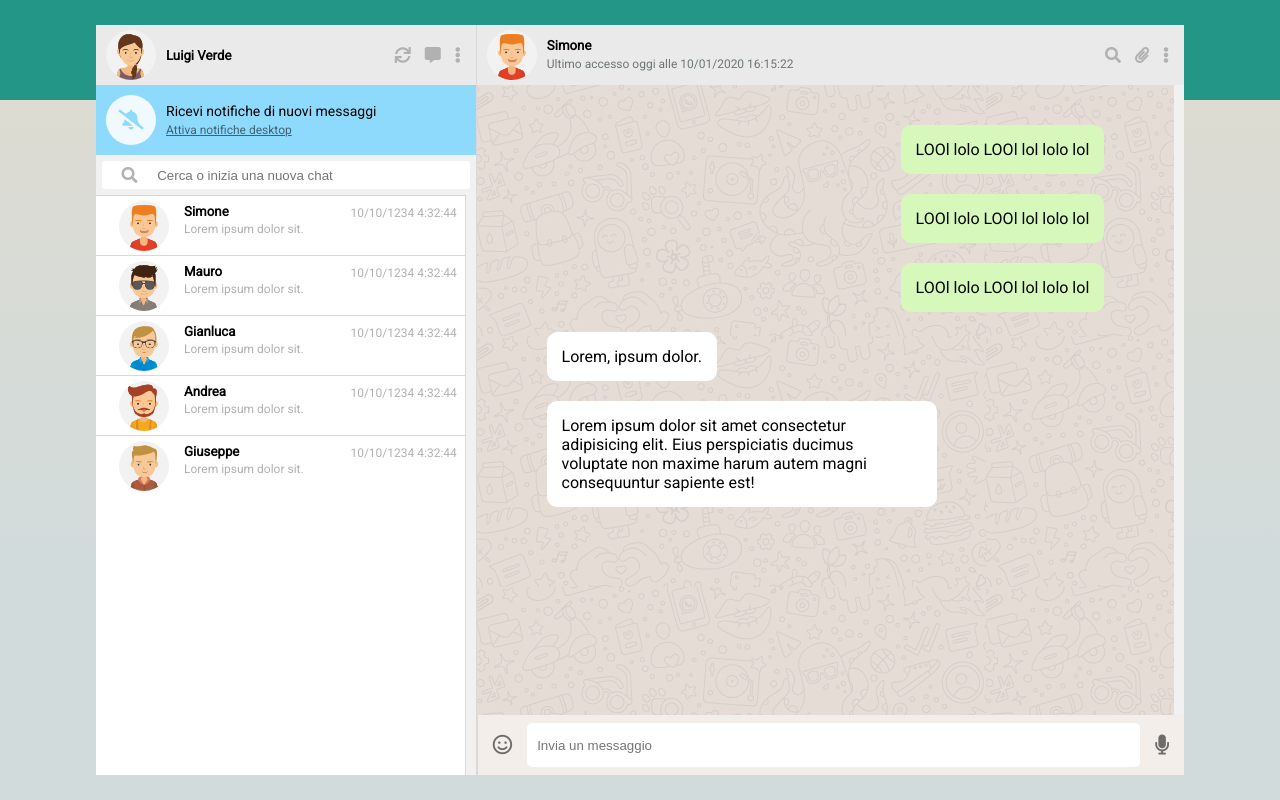
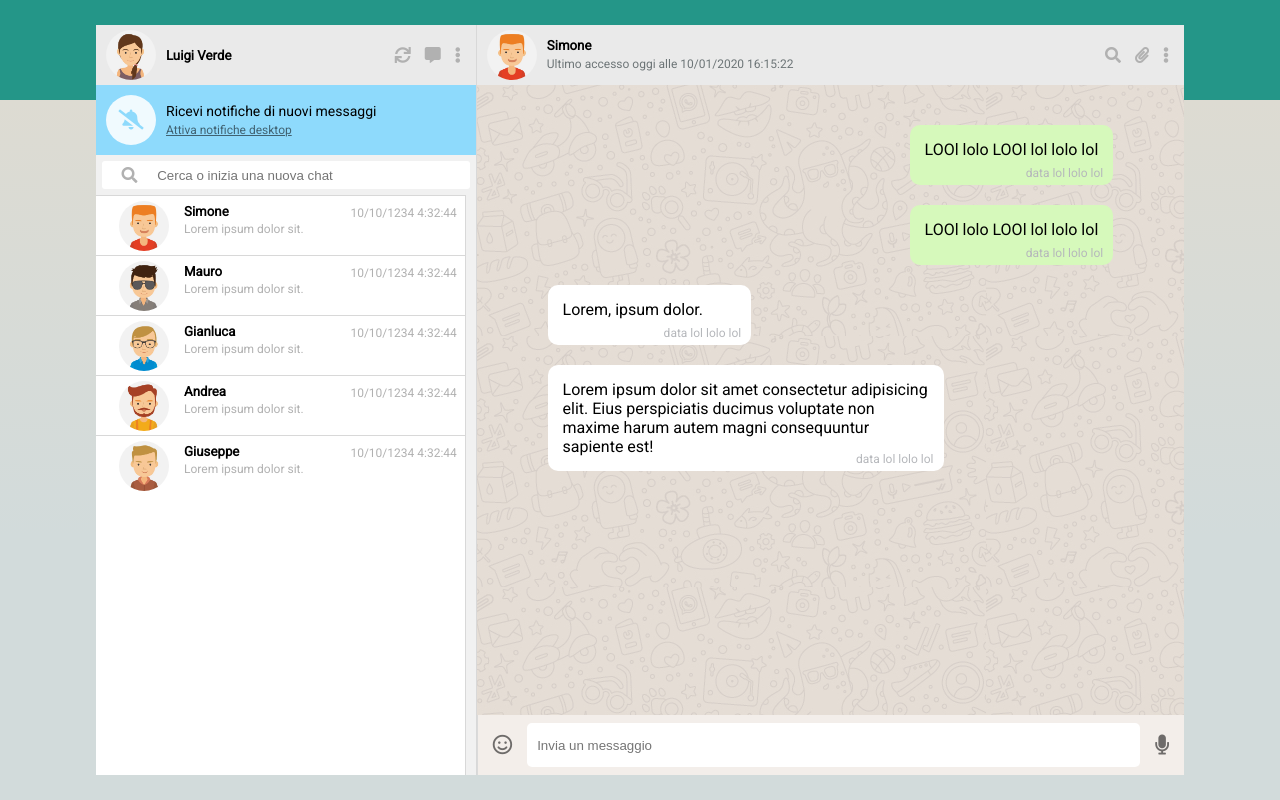
Before and after one commit to GinoGreen/vue-boolzapp, a plain HTML site: page Milestone_1/index.html in a window 1280 px wide. Drawn offline with nearby package versions, Linux system fonts and the light colour scheme.

Commit message:
Milestone 1 Complete

```diff
--- a/Milestone_1/css/style.css
+++ b/Milestone_1/css/style.css
@@ -218,7 +218,6 @@ ul {
 
 /* DISPLAY MESSAGES */
 .display-messages {
-   width: calc(100% - 10px);
    height: calc(100% - 60px - 60px);
    background-image: url('../img/mine.jpg');
    overflow: auto;
@@ -241,8 +240,9 @@ ul {
 }
 .recived,
 .sent {
-   min-width: 30%;
+   min-width: 36%;
    max-width: 70%;
+   min-height: 60px;
    padding: 15px;
    margin-top: 10px;
    margin-bottom: 10px;
@@ -253,3 +253,11 @@ ul {
    font-size: 16px;
    border-radius: 10px;
 }
+.messages-container span.date {
+   position: absolute;
+   bottom: 5px;
+   right: 10px;
+
+   color: #B5B7BB;
+   font-size: 12px;
+}
--- a/Milestone_1/index.html
+++ b/Milestone_1/index.html
@@ -114,18 +114,19 @@
                      <ul>
                         <li class="sent">
                            <p>LOOl lolo LOOl lol lolo lol </p>
+                           <span class="date">data lol lolo lol</span>
                         </li>
                         <li class="sent">
                            <p>LOOl lolo LOOl lol lolo lol </p>
-                        </li>
-                        <li class="sent">
-                           <p>LOOl lolo LOOl lol lolo lol </p>
+                           <span class="date">data lol lolo lol</span>
                         </li>
                         <li class="recived">
                            <p>Lorem, ipsum dolor.</p>
+                           <span class="date">data lol lolo lol</span>
                         </li>
                         <li class="recived">
                            <p>Lorem ipsum dolor sit amet consectetur adipisicing elit. Eius perspiciatis ducimus voluptate non maxime harum autem magni consequuntur sapiente est!</p>
+                           <span class="date">data lol lolo lol</span>
                         </li>
                      </ul>
                   </div>
```
